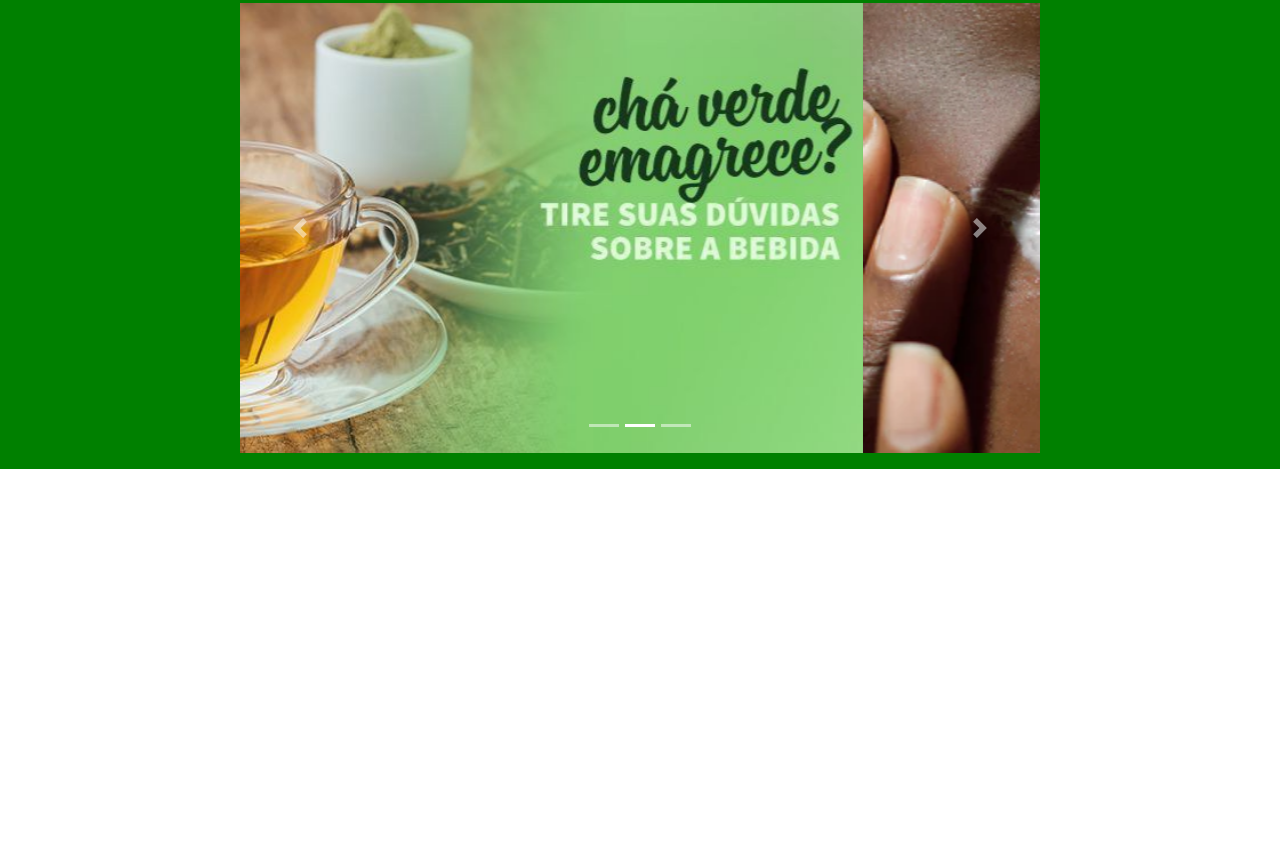
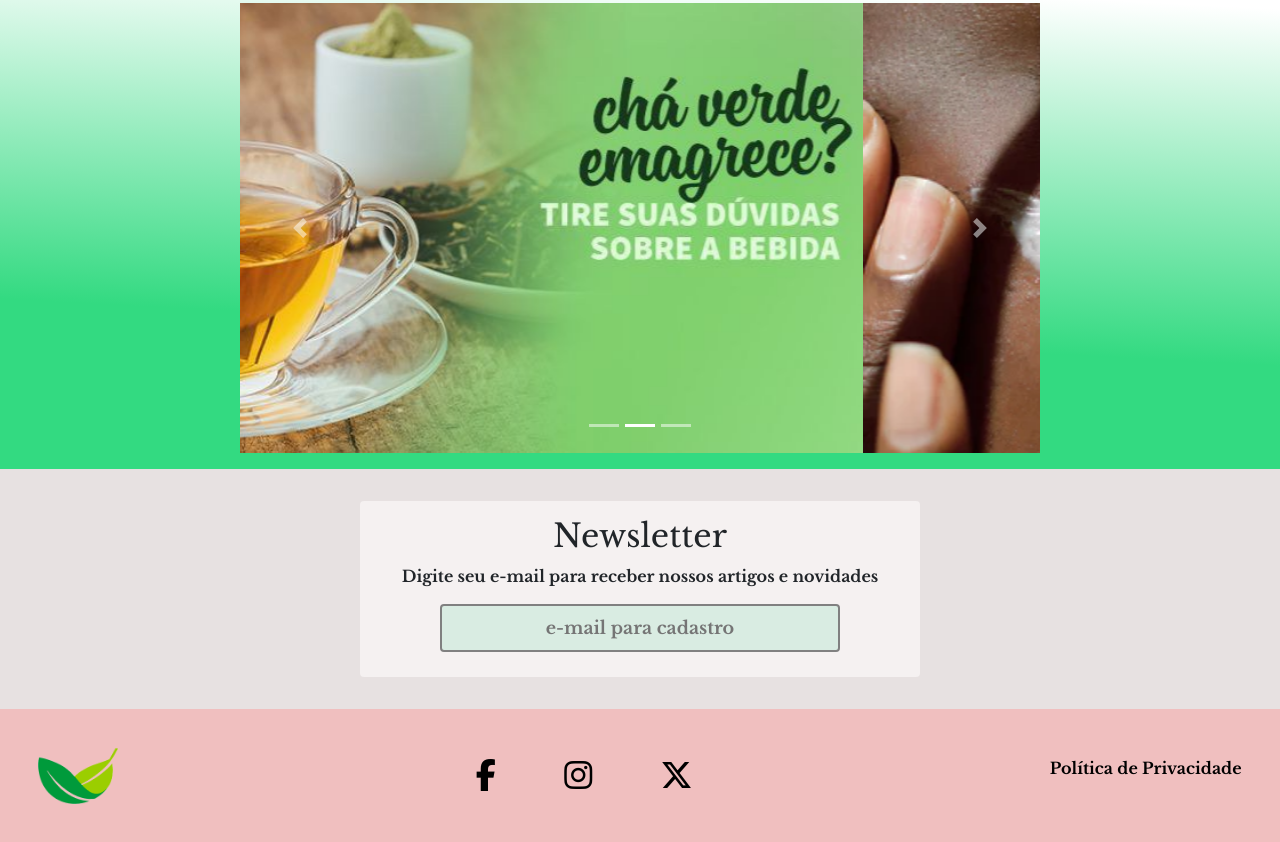
Before and after one commit to madpais/Capim-Limao, a plain HTML site: page index.html in a window 1280 px wide. Shown: the part 1335-2177 px from the top of the page. Before the commit the page ends 1804 px from the top, so only its background shows below. Drawn offline with nearby package versions, Linux system fonts and the light colour scheme.

Commit message:
final
final

```diff
--- a/index.html
+++ b/index.html
@@ -123,8 +123,43 @@
 
     </section>
 
- <script src="https://code.jquery.com/jquery-3.2.1.slim.min.js" integrity="sha384-KJ3o2DKtIkvYIK3UENzmM7KCkRr/rE9/Qpg6aAZGJwFDMVNA/GpGFF93hXpG5KkN" crossorigin="anonymous"></script>
+
+
+    <section class="s4">
+      <div class="container_s4">
+        <div class="item_s4">
+          <h2>Newsletter</h2>
+          <p>Digite seu e-mail para receber nossos artigos e novidades</p>
+        <input type="text" placeholder="e-mail para cadastro">
+        </div>
+      </div>
+
+    </section>
+
+    <footer class="footer">
+
+
+      <div class="container_foot">
+        <img src="img/logo_hdr.png" alt="folha_logo" class="logo">
+
+        <div class="social_foot">
+          <a href=""><i class="fa-brands fa-facebook-f"></i></a>
+          <a href=""><i class="fa-brands fa-instagram"></i></a>
+          <a href=""><i class="fa-brands fa-x-twitter"></i></a>
+        </div>
+
+        <div class="pv">
+         <p><a href="">Política de Privacidade</a></p>
+        </div>
+
+      </div>
+
+    </footer>
+
+    <script src="https://code.jquery.com/jquery-3.2.1.slim.min.js" integrity="sha384-KJ3o2DKtIkvYIK3UENzmM7KCkRr/rE9/Qpg6aAZGJwFDMVNA/GpGFF93hXpG5KkN" crossorigin="anonymous"></script>
     <script src="https://cdn.jsdelivr.net/npm/popper.js@1.12.9/dist/umd/popper.min.js" integrity="sha384-ApNbgh9B+Y1QKtv3Rn7W3mgPxhU9K/ScQsAP7hUibX39j7fakFPskvXusvfa0b4Q" crossorigin="anonymous"></script>
     <script src="https://cdn.jsdelivr.net/npm/bootstrap@4.0.0/dist/js/bootstrap.min.js" integrity="sha384-JZR6Spejh4U02d8jOt6vLEHfe/JQGiRRSQQxSfFWpi1MquVdAyjUar5+76PVCmYl" crossorigin="anonymous"></script>
+
+
 </body>
 </html>
--- a/style.css
+++ b/style.css
@@ -23,7 +23,7 @@ body {
     display: flex;
     /* background-color: rgb(148, 238, 191); */
     align-items: center;
-    color: #7e5d5d;
+    color: #991f1f;
     font-size: 1rem;
     /* justify-content: space-between; */
 }
@@ -183,7 +183,7 @@ body {
 }
 
 .s3 {
-    background-color: green;
+    background: linear-gradient(3deg, rgba(51,218,129,1) 31%, rgba(168,225,231,0) 96%);
     display: flex;
     justify-content: center;
 }
@@ -193,7 +193,71 @@ body {
     width: 50rem;
     height: auto;
 }
-
+/*
 .w-100 {
 
+} */
+
+.s4 {
+   height: auto;
+   display: flex;
+   justify-content: center;
+   background-color: rgb(231, 225, 225);
 }
+
+.container_s4 {
+    width: 35rem;
+    height: 11rem;
+    background-color: rgb(245, 241, 241);
+    border-radius: 4px;
+    margin: 2rem 0 2rem 0;
+}
+
+.item_s4 {
+
+    display: flex;
+    flex-direction: column;
+    align-items: center;
+    text-align: center;
+    justify-content: center;
+}
+
+.item_s4 h2 {
+    margin-top: 1rem;
+}
+
+.item_s4 input {
+    width: 25rem;
+    height: 3rem;
+    border-radius: 4px;
+    border: 2px solid grey;
+    background-color: rgb(217, 236, 226);
+    color: #7e5d5d;
+    font-size: 1.1rem;
+}
+
+.item_s4 input::placeholder {
+    text-align: center
+}
+
+.footer {
+    padding: 3vw;
+    background-color: #f0bfbf;
+
+   }
+
+  .container_foot {
+    display: flex;
+    align-items: center;
+    justify-content: space-between;
+
+  }
+.social_foot i {
+    color: black;
+    font-size: 2rem;
+    margin-inline: 2rem;
+}
+
+.pv a {
+    color: black
+}
```
